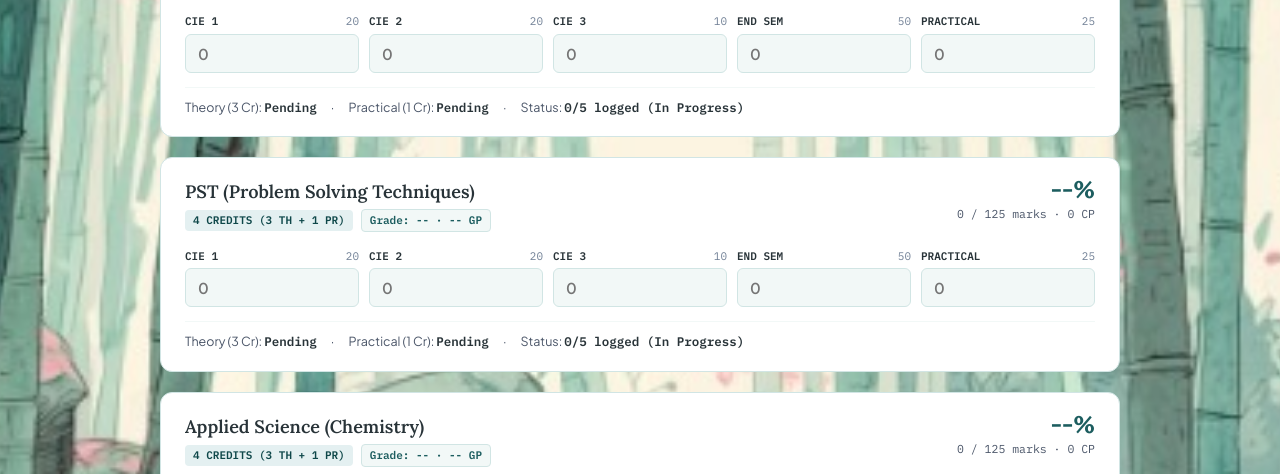
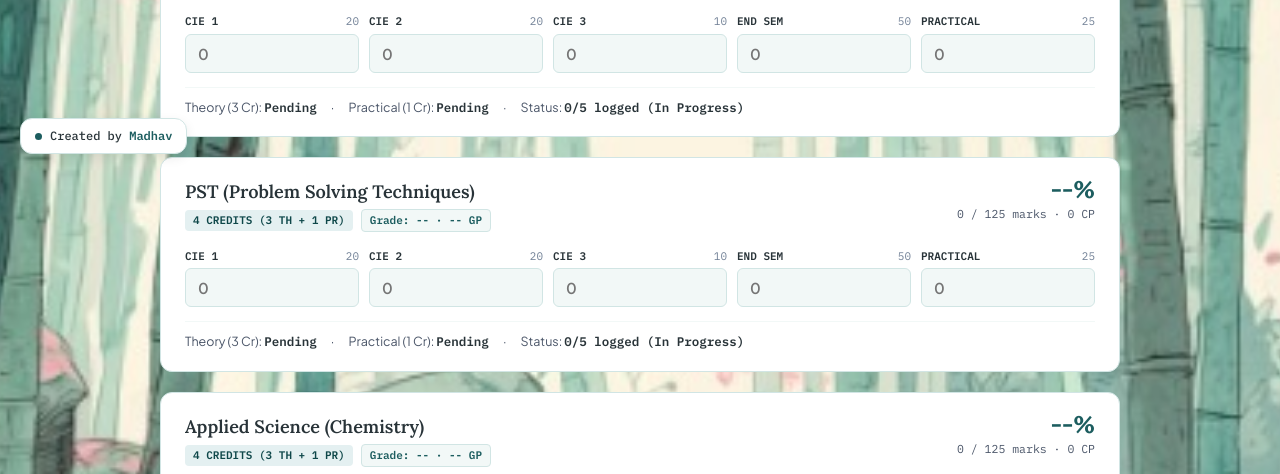
Before and after one commit to snehil069/calculator, a plain HTML site: page index.html in a window 1280 px wide. Shown: the part 626-1100 px from the top of the page. Drawn offline with Linux system fonts and the light colour scheme.

Commit message:
feat: add 'Created by Madhav' attribution box at bottom left of screen

```diff
--- a/index.html
+++ b/index.html
@@ -530,10 +530,54 @@ header.page-header {
   transform: translateY(0);
 }
 
+/* Creator Attribution Box (Fixed Bottom Left) */
+.creator-badge {
+  position: fixed;
+  bottom: 20px;
+  left: 20px;
+  z-index: 990;
+  display: inline-flex;
+  align-items: center;
+  gap: 8px;
+  background-color: #ffffff;
+  border: 1px solid var(--border-hairline);
+  padding: 8px 14px;
+  border-radius: var(--radius-cards);
+  box-shadow: 0 4px 12px rgba(0, 0, 0, 0.08);
+  font-family: var(--font-mono);
+  font-size: 12px;
+  font-weight: 500;
+  color: var(--color-charcoal-navy);
+  user-select: none;
+  pointer-events: auto;
+}
+
+.creator-badge .creator-dot {
+  width: 7px;
+  height: 7px;
+  border-radius: 50%;
+  background-color: var(--color-deep-teal);
+  display: inline-block;
+}
+
+.creator-badge strong {
+  font-weight: 700;
+  color: var(--color-deep-teal);
+}
+
 @media print {
-  .header-actions, .toast { display: none !important; }
+  .header-actions, .toast, .creator-badge { display: none !important; }
   body { background: #fff !important; padding: 0 !important; }
   .subject-card { break-inside: avoid; border: 1px solid #ccc !important; }
+}
+
+@media (max-width: 600px) {
+  .creator-badge {
+    bottom: 12px;
+    left: 12px;
+    padding: 6px 12px;
+    font-size: 11px;
+  }
 }
 </style>
 </head>
@@ -998,6 +1042,12 @@ header.page-header {
 <!-- Minimal Toast -->
 <div class="toast" id="toast">Marks updated</div>
 
+<!-- Creator Attribution Badge Box (Bottom Left) -->
+<div class="creator-badge" id="creatorBadge">
+  <span class="creator-dot"></span>
+  <span>Created by <strong>Madhav</strong></span>
+</div>
+
 <script>
 // Calculation Mode: 'split' = 3 Theory + 1 Practical Weighting (Official), 'combined' = Combined 125M Unified
 let calculationMode = 'split';
```
Also changed, not shown: preview (3).html (+51 -1 lines).
